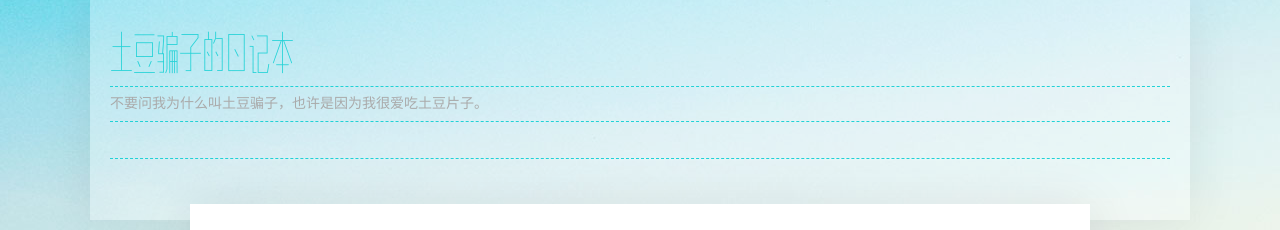
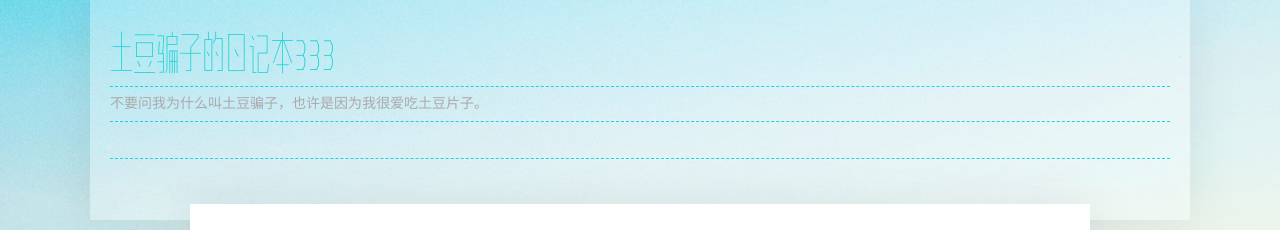
Before and after one commit to cuiyinghh/blog, a Jekyll site: the page built from index.html, in a window 1280 px wide. Shown: the top 230 px of the page. Built offline with Jekyll 4.4.1, drawn with Linux system fonts in a browser that asks for light colours; some web fonts are replaced.

Commit message:
Update nav.html

```diff
--- a/_includes/nav.html
+++ b/_includes/nav.html
@@ -1,5 +1,5 @@
 <header class="header">
-  <a class="site-title" href="{{ site.baseurl }}">土豆骗子的日记本</a>
+  <a class="site-title" href="{{ site.baseurl }}">土豆骗子的日记本333</a>
   <p class="person-intro">不要问我为什么叫土豆骗子，也许是因为我很爱吃土豆片子。</p>
   <div class="cy-links">
     <a target="_blank" href="https://github.com/cuiyinghh"><i class="iconfont links">&#xe601;</i></a>
```
